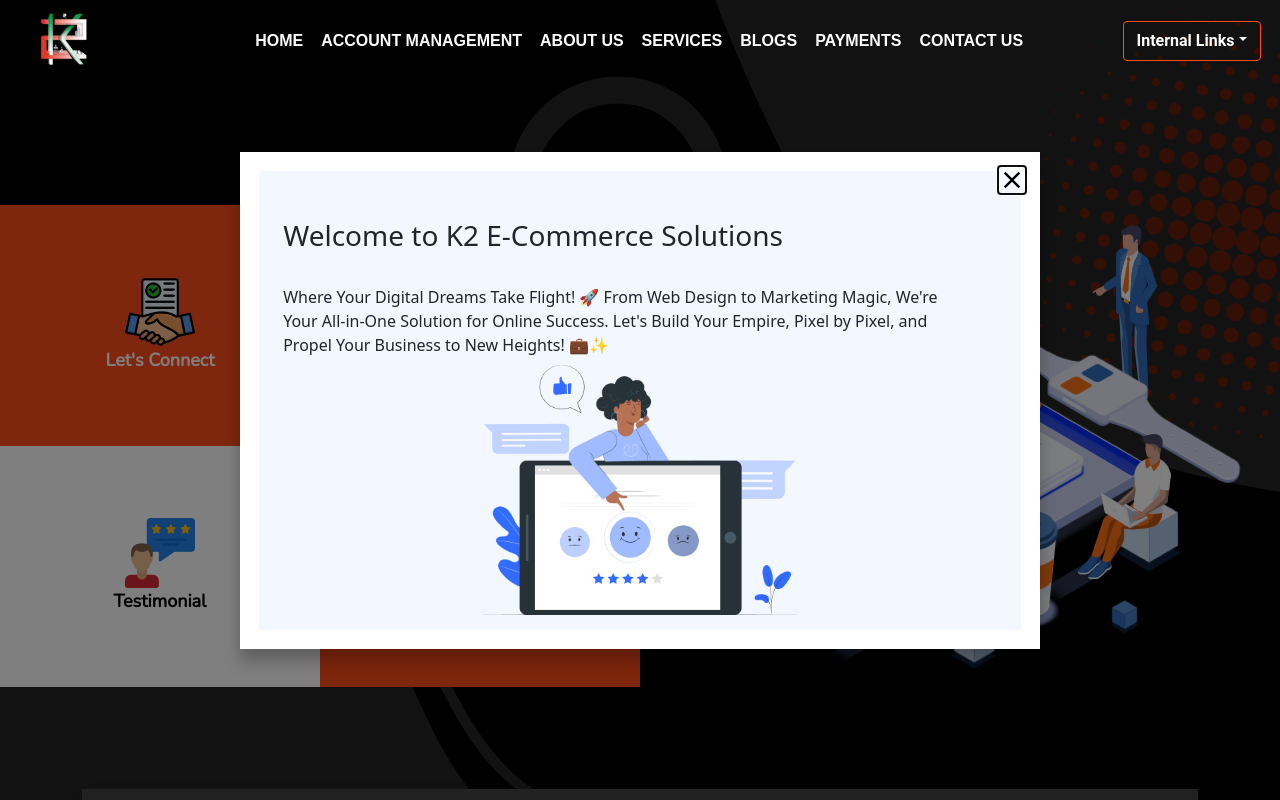
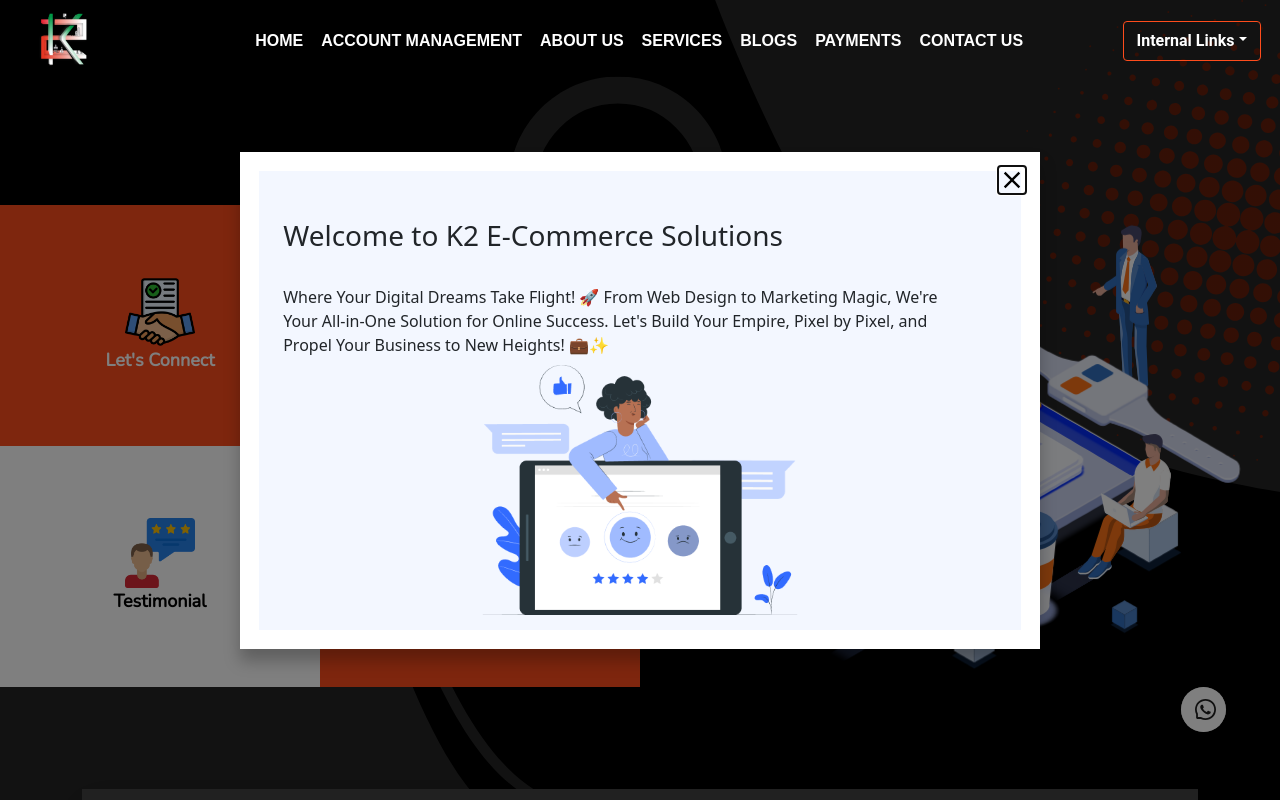
Before and after one commit to khanseemab/test-websitee, a React (Create React App) app: page / in a window 1280 px wide. Shown: the top 800 px of the page. Built offline with nearby package versions, Linux system fonts and the light colour scheme.

Commit message:
added whatsapp float Button

```diff
--- a/package.json
+++ b/package.json
@@ -13,6 +13,7 @@
     "@testing-library/jest-dom": "^5.17.0",
     "@testing-library/react": "^13.4.0",
     "@testing-library/user-event": "^13.5.0",
+    "antd": "^5.14.0",
     "aos": "^2.3.4",
     "autoprefixer": "^x.x.x",
     "bootstrap": "^5.3.2",
--- a/src/pages/Home/Home.jsx
+++ b/src/pages/Home/Home.jsx
@@ -34,6 +34,8 @@
 import Lottie from "lottie-react";
 import animationData from "../../assets/Animation/Animation.json";
 import MyModal from "../../components/Modal/Modal";
+import { FloatButton } from "antd";
+import { WhatsAppOutlined } from "@ant-design/icons";
 
 const Home = () => {
   const [open, setOpen] = useState(false);
@@ -51,8 +53,9 @@
   return (
     <>
       <HeaderMain />
+
+
       <MyModal onCloseModal={onCloseModal} open={open} />
-
       <div className="container-fluid">
         <div className="container_main_page ">
           <div className="row mt-md-3 ">
@@ -134,6 +137,28 @@
           </div>
         </div>
       </div>
+
+
+      <FloatButton
+        href={"https://wa.link/susy6s"}
+        target="_blank"
+        style={{
+          backgroundColor: "rgba(218, 218, 218, 0.8)",
+          marginRight: "30px",
+          marginBottom: "20px",
+          width: "45px",
+          height: "45px",
+        }}
+        icon={
+          <WhatsAppOutlined
+            style={{ fontSize: "21px", alignItems: "center" }}
+          />
+        }
+        tooltip={<div>Let's Connect</div>}
+      />
+
+
+
       <div data-aos="zoom-in" className="col-md-12 mt-md-2">
         <Features />
       </div>
@@ -147,7 +172,6 @@
           })}
         </div>
        </div> */}
-
       {/* Header 2  about */}
       <div className="abouthome ">
         <div className="container-fluid ">
@@ -177,7 +201,6 @@
           </div>
         </div>
       </div>
-
       {/* Services Card start*/}
       {/* <div className="  mb-5  p-0">
         <div className="row"> */}
@@ -259,11 +282,8 @@
       </div>
       {/* </div>
       </div> */}
-
       {/* Services Card end*/}
-
       {/*Main Section ends */}
-
       <section>
         <div className="mt-5 mb-3">
           <WhyUsSection1 />
```
Also changed, not shown: 1 other file (tests, documents, lock files or other folders).
